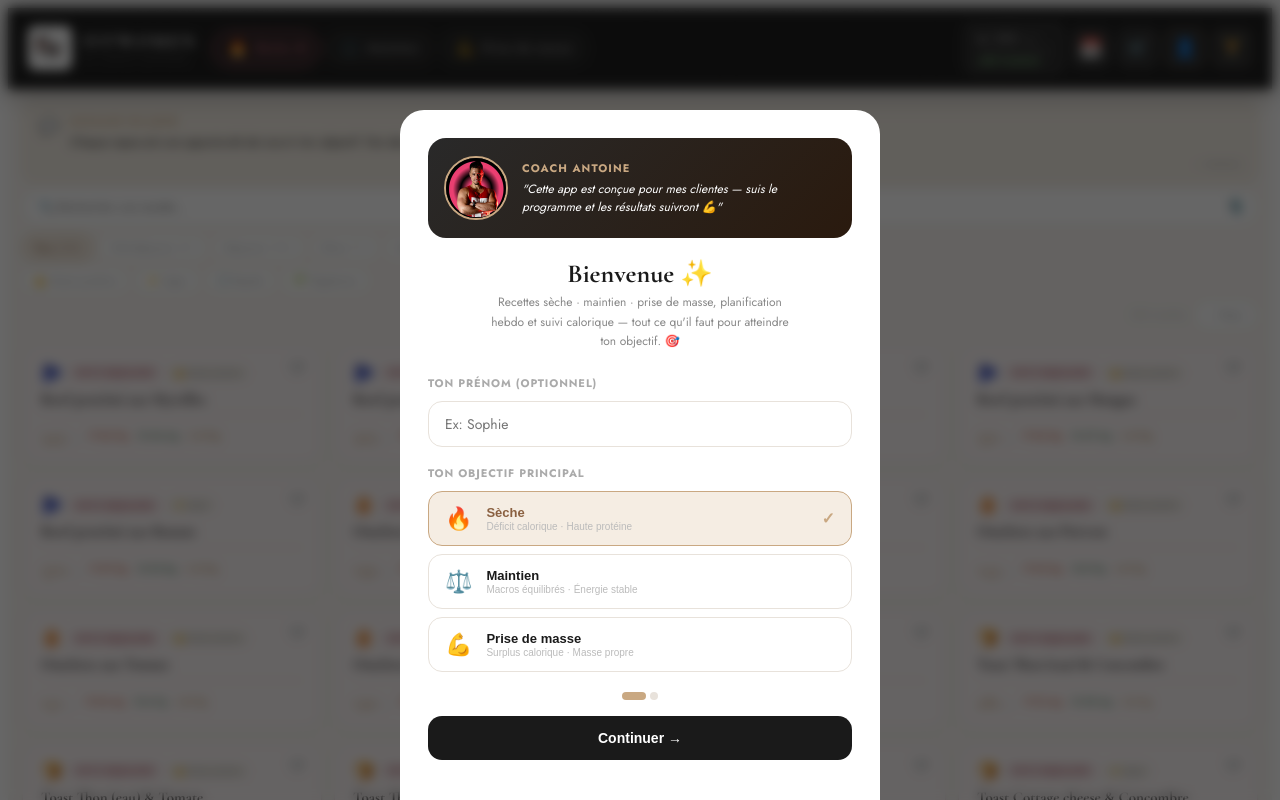
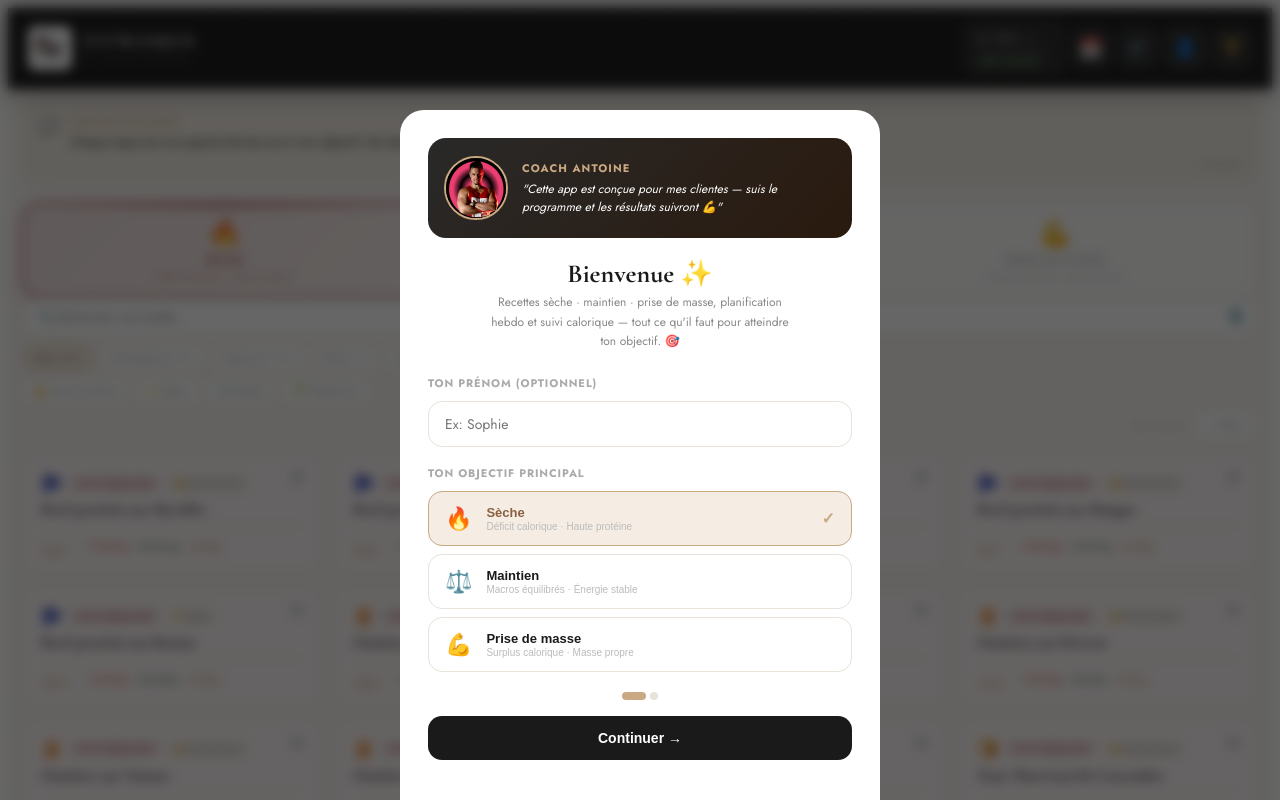
Before and after one commit to antoinedcmcoaching/Nutrition-DCM, a React (Vite) app: page / in a window 1280 px wide. Shown: the top 800 px of the page. Built offline with nearby package versions, Linux system fonts and the light colour scheme.

Commit message:
Update App.jsx

```diff
--- a/src/App.jsx
+++ b/src/App.jsx
@@ -1119,38 +1119,6 @@
             </div>
           </div>
 
-          {/* ── GOAL TABS HEADER (desktop only) ── */}
-          <div className="desktop-only" style={{display:"flex",gap:6,flex:1,justifyContent:"flex-start"}}>
-            {Object.entries(GOALS).map(([key,cfg])=>(
-              <button key={key} onClick={()=>{
-                  const order=["seche","maintien","muscle"];
-                  const prev=prevGoalRef.current;
-                  const fromIdx=order.indexOf(prev);
-                  const toIdx=order.indexOf(key);
-                  if(fromIdx!==toIdx){const dir=toIdx>fromIdx?"left":"right";setGoalAnim(dir);setTimeout(()=>setGoalAnim(null),350);}
-                  prevGoalRef.current=key;
-                  setActiveGoal(key);setShowCoaching(false);setSelected(null);setShowDetail(false);setPage(1);setActiveMeal("Tous");setShowFavsOnly(false);setActiveTagFilter(null);setSortBy("default");
-                }}
-                style={{
-                  display:"flex",alignItems:"center",gap:7,
-                  padding:"7px 14px",
-                  border:`1.5px solid ${activeGoal===key?cfg.color:cfg.color+"44"}`,
-                  borderRadius:99,
-                  background:activeGoal===key?cfg.color+"22":"rgba(255,255,255,0.04)",
-                  color:activeGoal===key?cfg.color:"rgba(255,255,255,0.45)",
-                  fontFamily:"'Jost',sans-serif",fontWeight:700,fontSize:12,
-                  cursor:"pointer",
-                  transition:"all 0.2s",
-                  whiteSpace:"nowrap",
-                  boxShadow:activeGoal===key?`0 2px 12px ${cfg.color}44`:"none",
-                }}>
-                <span style={{fontSize:16,lineHeight:1}}>{cfg.emoji}</span>
-                <span style={{letterSpacing:"0.04em"}}>{cfg.label}</span>
-                {activeGoal===key&&<span style={{width:6,height:6,borderRadius:"50%",background:cfg.color,flexShrink:0,boxShadow:`0 0 6px ${cfg.color}`}}/>}
-              </button>
-            ))}
-          </div>
-
           {/* Actions — version mobile compacte / desktop complète */}
           <div style={{display:"flex",gap:7,alignItems:"center",flexShrink:0}}>
             {/* Budget journalier */}
@@ -1211,8 +1179,8 @@
           );
         })()}
 
-        {/* ── GOAL TABS (mobile only) ── */}
-        <div className="mobile-only" style={{display:"flex",gap:10,padding:"14px 0 0"}}>
+        {/* ── GOAL TABS ── */}
+        <div style={{display:"flex",gap:10,padding:"14px 0 0"}}>
           {Object.entries(GOALS).map(([key,cfg])=>(
             <button key={key} onClick={()=>{
                 const order=["seche","maintien","muscle"];
```
